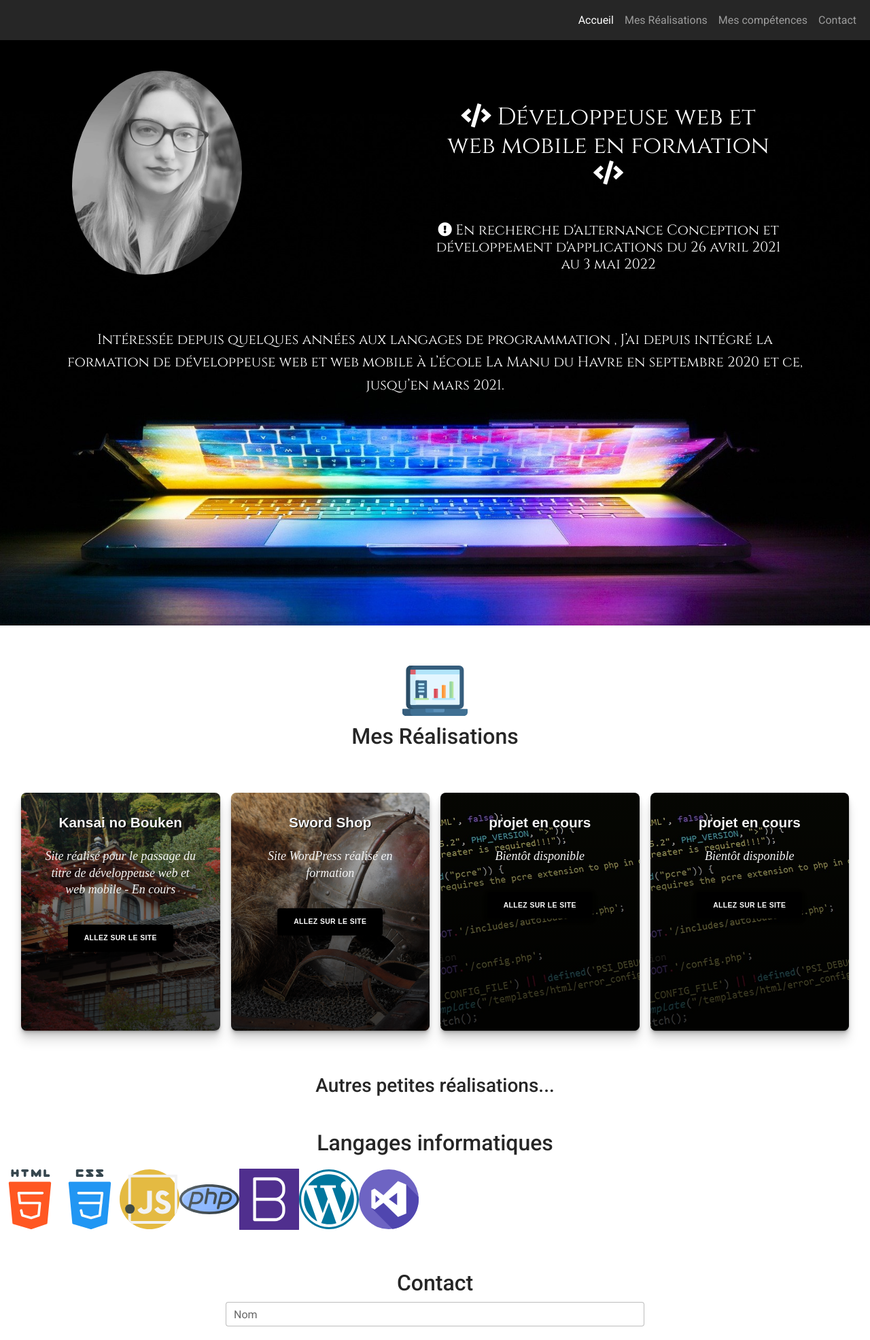
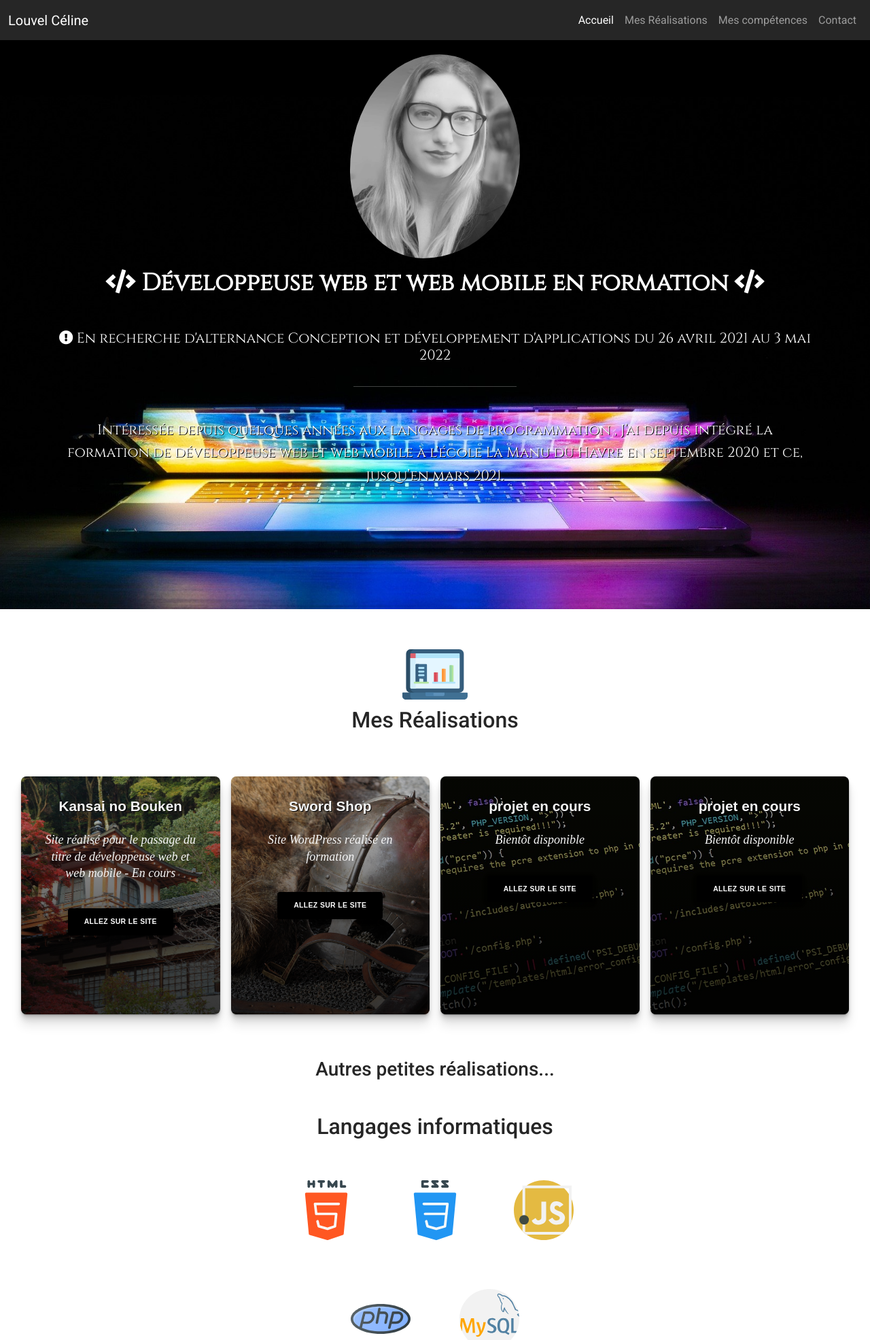
Before and after one commit to Celine-chan/Portfolio, a PHP site: page / in a window 1280 px wide. Shown: the top 1971 px of the page at 68% size. Run offline with PHP 8.4, Linux system fonts and the light colour scheme; some libraries are stand-ins or nearby versions.

Commit message:
maj intro

```diff
--- a/assets/css/style.css
+++ b/assets/css/style.css
@@ -1,8 +1,8 @@
 /* -------- photo -------- */
 
-body {
+/* body {
     margin: 0 auto;
-}
+} */
 
 .rounded {
     border-radius: 5px;
@@ -26,14 +26,14 @@ body {
     animation: move-one 5s linear infinite alternate;
 }
 
-.flexbox {
+/* .flexbox {
     display: flex;
     justify-content: space-between;
 }
 
 .flexchild {
     text-align: center;
-}
+} */
 
 @keyframes move-one {
     0% {
@@ -53,6 +53,17 @@ body {
     }
 }
 
+.divColumn{
+    padding-top: 5rem;
+}
+
+@media all and (max-width: 1024px) {
+    .divColumn {
+        flex-direction: column;
+        justify-content: center;
+    }
+}
+
 /* -------- présentation -------- */
 
 .backIntro {
@@ -63,44 +74,58 @@ body {
     background-position: center;
     background-size: cover;
     height: 56rem;
+    width: auto;
 }
 
-.marginFig {
+@media all and (max-width: 1024px) {
+    .backIntro {
+        height: 62rem;
+    }
+}
+
+/* .marginFig {
     margin-top: 2rem;
-}
+} */
 
 .textIntro {
     color: white;
     font-family: 'Cinzel', serif;
     font-size: 1.3rem;
+    text-shadow: black 1px 1px;
 }
 
 .textImg {
     color: white;
     font-family: 'Cinzel', serif;
     font-weight: bold;
-}
-
-.marginImg {
-    margin-right: -100rem;
-}
-
-.h1Text {
     font-size: 2.2rem;
 }
 
 .h2Text {
     font-size: 1.3rem;
+    color: white;
+    font-family: 'Cinzel', serif;
 }
+
+hr{
+    width: 15rem;
+    background-color: white;
+    margin: auto;
+    margin-top: 2rem;
+}
+
+/* .marginImg{
+    margin-top: 5rem;
+} */
 
 /* -------- réalisations -------- */
 
-.logoWeb{
+.logoWeb {
     height: 6rem;
     width: 6rem;
 }
 
-.cardTitle{
+.cardTitle {
     text-shadow: black 1px 1px;
 }
 
@@ -111,9 +136,9 @@ body {
     --e: cubic-bezier(0.19, 1, 0.22, 1);
     --font-sans: "Rubik", sans-serif;
     --font-serif: "Cardo", serif;
-} */
+}
 
-* {
+*/ * {
     box-sizing: border-box;
 }
 
@@ -325,7 +350,12 @@ body {
 
 /* -------- skills -------- */
 
-.logoLanguages{
+.logoLanguages {
     height: 7rem;
     width: 7rem;
 }
+
+.logoLanguages:hover{
+    transform: scale(1.2);
+    transition: 0.5s;
+}
--- a/index.php
+++ b/index.php
@@ -25,6 +25,7 @@
 
     <nav class="navbar fixed-top navbar-expand-lg navbar-dark bg-dark">
         <div class="container-fluid">
+            <a class="navbar-brand" href="#">Louvel Céline</a>
             <button class="navbar-toggler" type="button" data-mdb-toggle="collapse" data-mdb-target="#navbarRightAlignExample" aria-controls="navbarRightAlignExample" aria-expanded="false" aria-label="Toggle navigation">
                 <i class="fas fa-bars"></i>
             </button>
@@ -50,25 +51,19 @@
         </div>
     </nav>
 
-    <div class="backIntro mt-4">
+    <div class="backIntro">
 
-        <section class="flexbox">
-            <div class="flexchild mx-auto mt-5 row">
-                <figure class="marginFig">
-                    <div class="row container">
-                        <div class="col-6">
-                            <p><img src="assets/img/Photo_Celine_Louvel.jpg" class="blob-one--animated marginImg" alt="photo Céline Louvel"></p>
-                        </div>
-                        <div class="col-6 mt-5 textImg">
-                            <h1 class="h1Text"><i class="fas fa-code"></i> Développeuse web et web mobile en formation <i class="fas fa-code"></i></h1>
-                            <h2 class="mt-5 h2Text"><i class="fas fa-exclamation-circle"></i> En recherche d'alternance Conception et développement d'applications du 26 avril 2021 au 3 mai 2022</h2>
-                        </div>
-                    </div>
-                </figure>
+        <section class="container column">
+            <div class="divColumn">
+                <p><img src="assets/img/Photo_Celine_Louvel.jpg" class="blob-one--animated marginImg img-fluid mx-auto" alt="photo Céline Louvel"></p>
+                <h1 class="h1Text text-center textImg"><i class="fas fa-code"></i> Développeuse web et web mobile en formation <i class="fas fa-code"></i></h1>
+                <h2 class="mt-5 h2Text text-center"><i class="fas fa-exclamation-circle"></i> En recherche d'alternance Conception et développement d'applications du 26 avril 2021 au 3 mai 2022</h2>
             </div>
         </section>
 
-        <p class="justify-content-center text-center container textIntro mt-5">Intéressée depuis quelques années aux langages de programmation ,
+        <hr>
+
+        <p class="text-center container textIntro mt-5">Intéressée depuis quelques années aux langages de programmation ,
             J’ai depuis intégré la formation de développeuse web et web mobile à l’école La Manu du Havre en septembre 2020 et ce,
             jusqu’en mars 2021.</p>
 
@@ -122,34 +117,27 @@
 
     </div>
 
-    <div class="skills mt-5 text-center">
+    <div class="container skills mt-5">
 
-        <h2 class="text-dark">Langages informatiques</h2>
+        <h2 class="text-dark text-center">Langages informatiques</h2>
 
-        <div class="d-flex">
-            <div class="row">
-                <img src="assets/img/html-5.svg" alt="html5" class="logoLanguages">
-            </div>
-            <div class="row">
-                <img src="assets/img/css.svg" alt="css" class="logoLanguages">
-            </div>
-            <div class="row">
-                <img src="assets/img/javascript.svg" alt="javascript" class="logoLanguages">
-            </div>
-            <div class="row">
-                <img src="assets/img/php.svg" alt="php" class="logoLanguages">
-            </div>
-            <div class="row">
-                <img src="assets/img/bootstrap.svg" alt="bootstrap" class="logoLanguages">
-            </div>
-            <div class="row">
-                <img src="assets/img/wordpress.svg" alt="wordpress" class="logoLanguages">
-            </div>
-            <div class="row">
-                <img src="assets/img/visual-studio.svg" alt="visualStudioCode" class="logoLanguages">
-            </div>
+
+        <div class="row d-flex justify-content-center my-5">
+            <img src="assets/img/html-5.svg" alt="html5" class="logoLanguages ">
+            <img src="assets/img/css.svg" alt="css" class="logoLanguages mx-5">
+            <img src="assets/img/javascript.svg" alt="javascript" class="logoLanguages">
         </div>
 
+        <div class="row d-flex justify-content-center mb-5">
+            <img src="assets/img/php.svg" alt="php" class="logoLanguages me-5">
+            <img src="assets/img/mysql.svg" alt="mysql" class="logoLanguages">
+        </div>
+
+        <div class="row d-flex justify-content-center">
+            <img src="assets/img/bootstrap.svg" alt="bootstrap" class="logoLanguages">
+            <img src="assets/img/wordpress.svg" alt="wordpress" class="logoLanguages mx-5">
+            <img src="assets/img/visual-studio.svg" alt="visualStudioCode" class="logoLanguages">
+        </div>
     </div>
 
     <div class="contact mt-5 text-center">
```
Also changed, not shown: assets/img/mysql.svg (added).
